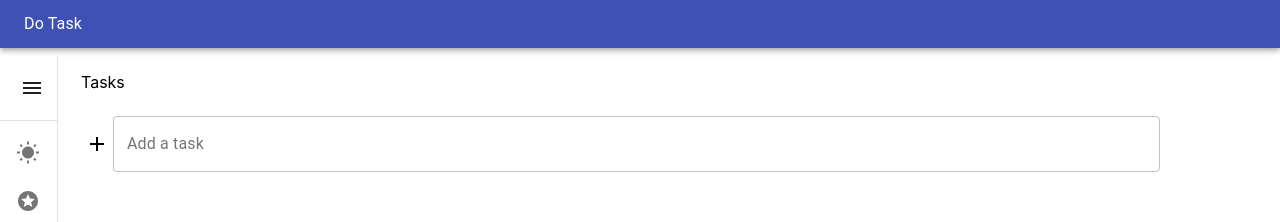
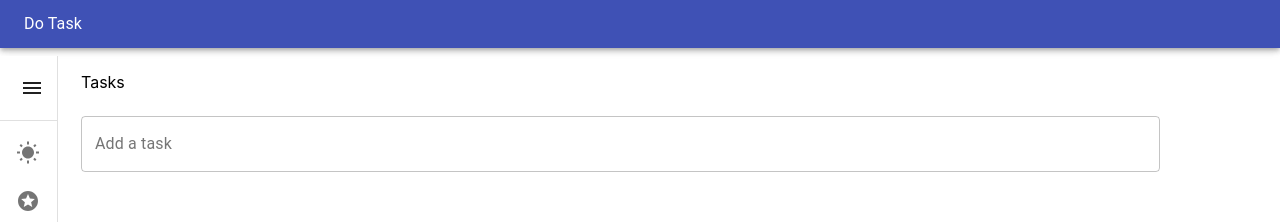
Before and after one commit to siddartha999/Todo, a React (Create React App) app: page /tasks in a window 1280 px wide. Shown: the top 222 px of the page. Built offline with nearby package versions, Linux system fonts and the light colour scheme.

Commit message:
Generic styling changes to ease the interactivity with taskDetails component.

```diff
--- a/src/InputForm/InputForm.js
+++ b/src/InputForm/InputForm.js
@@ -4,7 +4,8 @@
  * Receives the dispatcher as a prop, and calls that with an object containing appropriate arguments.
  */
 
-import React, { useState, forwardRef, createRef } from "react";
+import React, { useState, forwardRef, createRef, useEffect } from "react";
+import "./InputForm.css";
 import { makeStyles } from "@material-ui/core/styles";
 import TextField from "@material-ui/core/TextField";
 import AddSharpIcon from "@material-ui/icons/AddSharp";
@@ -12,7 +13,7 @@ import AddSharpIcon from "@material-ui/icons/AddSharp";
 const useStyles = makeStyles((theme) => ({
   root: {
     display: "flex",
-    alignItems: "center",
+    alignItems: "flex-end",
     width: "100%",
     "& > *": {
       width: "100%",
@@ -29,7 +30,7 @@ const useStyles = makeStyles((theme) => ({
 
 const InputForm = forwardRef((props, ref) => {
   const classes = useStyles();
-  const [inputValue, setInputValue] = useState(props.initialValue || "");
+  const [inputValue, setInputValue] = useState("");
   const dispatch = props.dispatch;
   const variant = props.variant || "outlined";
   const placeholderLabel = props.placeholderLabel || "";
@@ -37,6 +38,14 @@ const InputForm = forwardRef((props, ref) => {
   const listID = props.listID;
   const isStarredMode = props.isStarredMode;
   const displayAddIcon = props.displayAddIcon;
+
+  useEffect(() => {
+    //Initialized the input value here because the value is persisted in-between the re-renders
+    //which isn't ideal because it displays the same value every-time, which is incorrect.
+    //For eg: While navigating through task-details one after the other, the task name
+    //will be shown the same, because the state is already initialized, which is absolutely incorrect.
+    setInputValue(props.initialValue);
+  }, [props.initialValue]);
 
   if (!ref) {
     ref = createRef();
@@ -55,7 +64,9 @@ const InputForm = forwardRef((props, ref) => {
       listID: listID,
       taskID: props.taskID,
     });
-    setInputValue("");
+    if (!props.noReset) {
+      setInputValue("");
+    }
   };
 
   const handleAddIconClicked = () => {
@@ -82,7 +93,7 @@ const InputForm = forwardRef((props, ref) => {
         id="outlined-basic"
         label={placeholderLabel}
         variant={variant}
-        value={inputValue}
+        value={inputValue || ""}
         onChange={handleChange}
         inputRef={ref}
       />
--- a/src/Task/Task.css
+++ b/src/Task/Task.css
@@ -1,6 +1,14 @@
 .Task {
   width: 90%;
+  margin-bottom: 1rem;
   cursor: pointer;
+}
+
+.Task-name-wrapper {
+  flex: 8;
+  padding: 1rem;
+  display: flex;
+  align-items: center;
 }
 
 .Task-star-icon-wrapper {
--- a/src/Task/Task.js
+++ b/src/Task/Task.js
@@ -16,17 +16,20 @@ import StarSharpIcon from "@material-ui/icons/StarSharp";
 const useStyles = makeStyles({
   root: {
     width: "100%",
-    border: "1px solid aliceblue",
-    marginBottom: "1rem",
+    height: "100%",
+    border: "1px solid darkolivegreen",
   },
   content: {
     display: "flex",
-    paddingBottom: "16px !important",
+    alignItems: "center",
+    padding: "0 !important",
+    height: "100%",
+    width: "99%",
+    minHeight: "3rem",
   },
   title: {
     fontFamily: "sans-serif",
     overflow: "hidden",
-    flex: 8,
     wordBreak: "break-word",
   },
 });
@@ -55,12 +58,9 @@ const Task = (props) => {
     <div className="Task">
       <Card className={classes.root}>
         <CardContent className={classes.content}>
-          <Typography
-            className={classes.title}
-            onClick={updateDisplayTaskDetails}
-          >
-            {taskValue}
-          </Typography>
+          <div className="Task-name-wrapper" onClick={updateDisplayTaskDetails}>
+            <Typography className={classes.title}>{taskValue}</Typography>
+          </div>
 
           <div className="Task-star-icon-wrapper">
             {isStarred ? (
--- a/src/TaskDetails/TaskDetails.js
+++ b/src/TaskDetails/TaskDetails.js
@@ -17,7 +17,7 @@ const useStyles = makeStyles((theme) => ({
   },
   contentSteps: {
     width: "90%",
-    marginBottom: "1rem",
+    paddingBottom: "1rem",
     minHeight: "7rem",
     display: "flex",
     flexWrap: "wrap",
@@ -60,12 +60,13 @@ const TaskDetails = (props) => {
         <Card className={classes.headerTitle}>
           <div className="TaskDetails-header-title-wrapper">
             <InputForm
-              variant="outlined"
+              variant="standard"
               actionType="UPDATE_TASK_NAME"
               dispatch={props.dispatch}
               taskID={taskID}
               initialValue={taskName}
               placeholderLabel="Update task"
+              noReset
             />
           </div>
         </Card>
@@ -87,7 +88,7 @@ const TaskDetails = (props) => {
           </div>
           <div className="TaskDetails-content-add-step-container">
             <InputForm
-              variant="filled"
+              variant="standard"
               placeholderLabel="Add step"
               actionType="ADD_STEP"
               dispatch={props.dispatch}
--- a/src/Tasks/Tasks.css
+++ b/src/Tasks/Tasks.css
@@ -13,7 +13,7 @@
 }
 
 .Tasks-side-content {
-  width: 25%;
+  width: 30%;
   height: 100%;
   background-color: rgb(244, 244, 244);
   transition: width 300ms ease-in;
--- a/src/Tasks/Tasks.js
+++ b/src/Tasks/Tasks.js
@@ -118,7 +118,6 @@ const Tasks = (props) => {
             actionType="ADD_TASK"
             variant="outlined"
             isStarredMode={isStarredMode}
-            displayAddIcon
           />
         </div>
         <div className="Tasks-task-list-container">
--- a/src/Tasks/Tasks.reducer.js
+++ b/src/Tasks/Tasks.reducer.js
@@ -65,6 +65,15 @@ const reducer = (state, action) => {
       taskItem.steps.push({ step: action.inputValue, id: uuidv4() });
       return [...state];
 
+    case "UPDATE_TASK_NAME":
+      return state.map((task) => {
+        if (task.id === action.taskID) {
+          //Update the value of task.
+          task.task = action.inputValue;
+        }
+        return task;
+      });
+
     default:
       return 0;
   }
```
Also changed, not shown: src/InputForm/InputForm.css (added).
